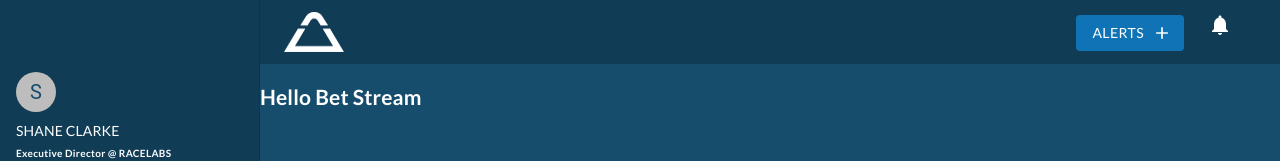
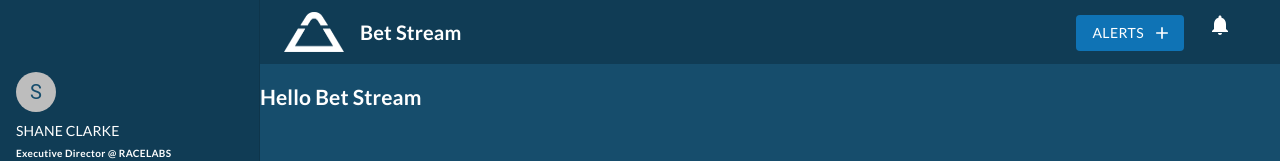
Before and after one commit to ryanlabsglobal/demo, a Next.js app: page /bet-stream in a window 1280 px wide. Shown: the top 161 px of the page. Built offline with nearby package versions, Linux system fonts and the light colour scheme.

Commit message:
Bet stream to the Top Nav Bar

```diff
--- a/components/Navigation/Navigation.tsx
+++ b/components/Navigation/Navigation.tsx
@@ -46,6 +46,7 @@ const Navigation: React.FC = (props) => {
           <ListItem onClick={() => router.push("/bet-stream")} button>
             <ListItemText primary="BET STREAM" />
           </ListItem>
+          <Divider />
           <DashboardsDropDown />
           <Divider />
           <ListItem button>
--- a/components/Navigation/TopBarNav.tsx
+++ b/components/Navigation/TopBarNav.tsx
@@ -33,6 +33,11 @@ const TopBarNav = () => {
         {router.pathname === "/business-intelligence" && (
           <Typography sx={{ ml: 2 }} variant="h6" noWrap component="div">
             Business Intelligence
+          </Typography>
+        )}
+        {router.pathname === "/bet-stream" && (
+          <Typography sx={{ ml: 2 }} variant="h6" noWrap component="div">
+            Bet Stream
           </Typography>
         )}
         {router.pathname === "/player-profiles" && (
```
